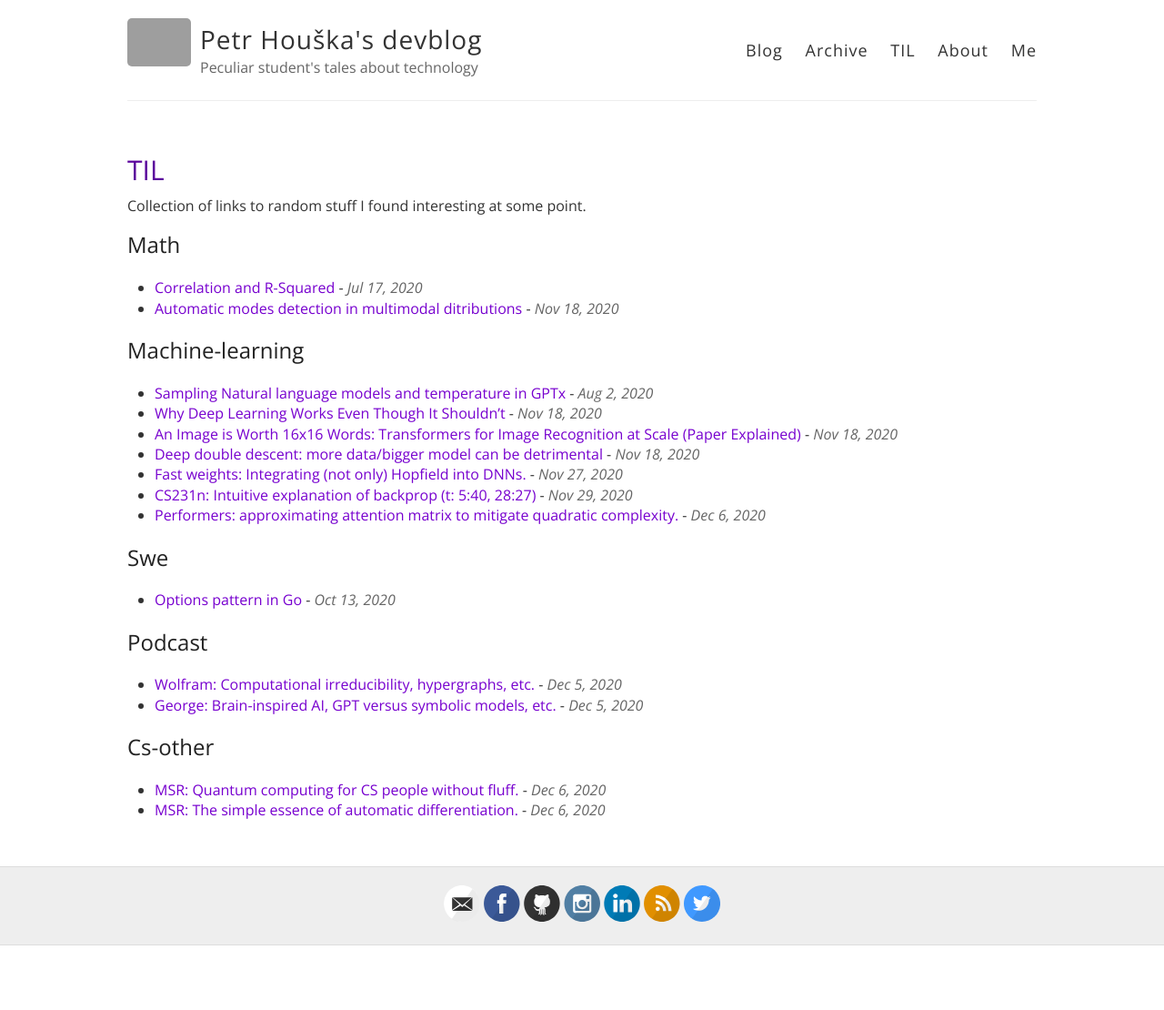
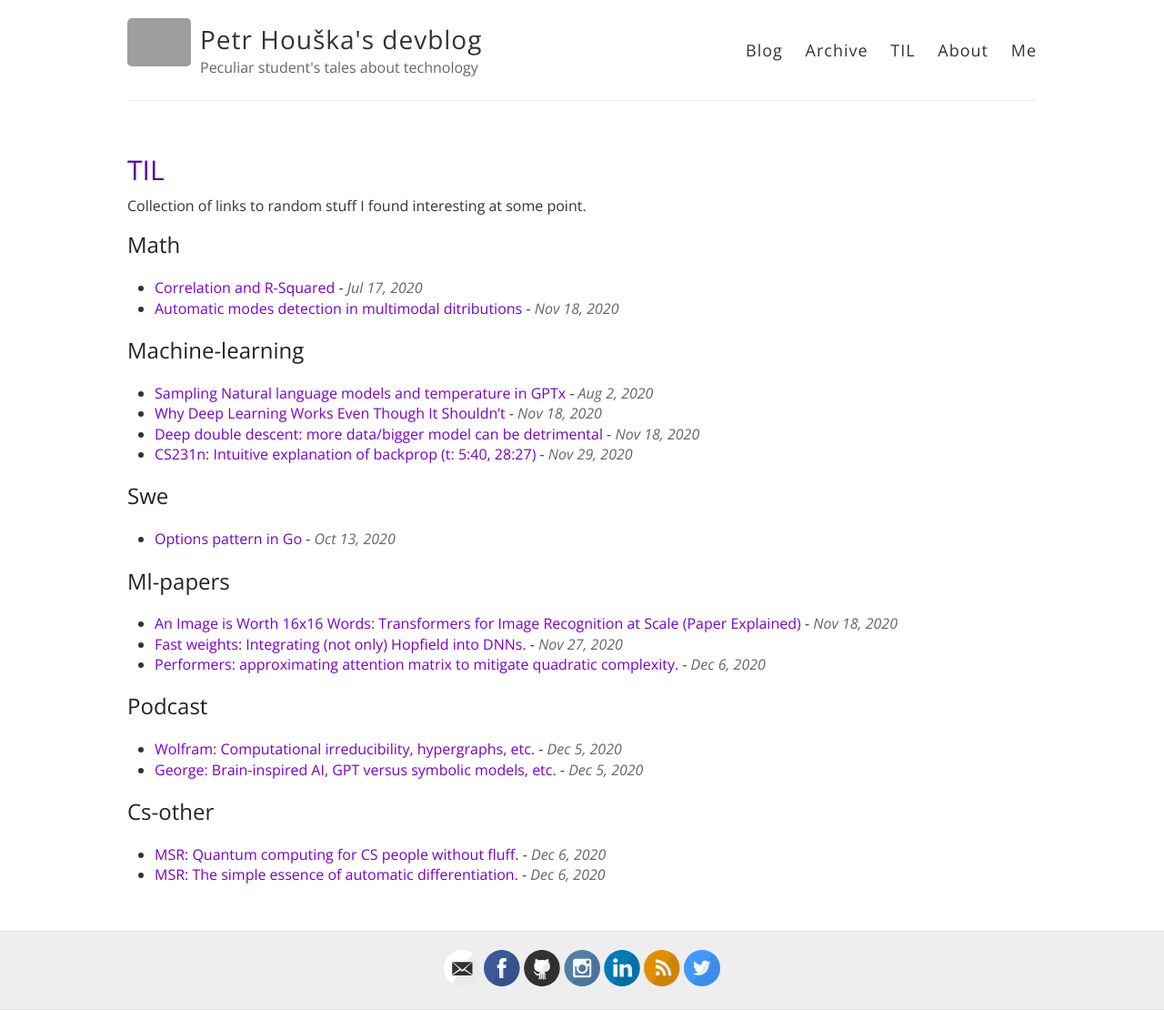
Before and after one commit to petrroll/devblog, a Jekyll site: the page built from til.html, in a window 1280 px wide. Shown: the whole page at 91% size. Built offline with Jekyll 4.4.1, drawn with Linux system fonts in a browser that asks for light colours; before the commit the page ends 1039 px from its top, so only the background shows below that; grey boxes are pictures that could not be loaded.

Commit message:
Create new category -> TIL ml papers.

```diff
--- a/_til/2020-11-18-an-image-is-worth-16x16-words-transformers-for-image-recognition-at-scale-paper-explained.markdown
+++ b/_til/2020-11-18-an-image-is-worth-16x16-words-transformers-for-image-recognition-at-scale-paper-explained.markdown
@@ -1,6 +1,6 @@
 ---
 date:   2020-11-18 14:38:16 +0100
 author: Petr Houška
-category: machine-learning
+category: ML-papers
 ---
 [An Image is Worth 16x16 Words: Transformers for Image Recognition at Scale (Paper Explained)](https://www.youtube.com/watch?v=TrdevFK_am4)
--- a/_til/2020-11-27-fast-weights-integrating-not-only-hopfield-into-dnns.markdown
+++ b/_til/2020-11-27-fast-weights-integrating-not-only-hopfield-into-dnns.markdown
@@ -1,6 +1,6 @@
 ---
 date:   2020-11-27 16:01:32 +0100
 author: Petr Houška
-category: machine-learning
+category: ML-papers
 ---
 [Fast weights: Integrating (not only) Hopfield into DNNs.](https://www.youtube.com/watch?v=Hd20zGKAdoI)
--- a/_til/2020-12-06-performers-approximating-attention-matrix-to-mitigate-quadratic-complexity.markdown
+++ b/_til/2020-12-06-performers-approximating-attention-matrix-to-mitigate-quadratic-complexity.markdown
@@ -1,6 +1,6 @@
 ---
 date:   2020-12-06 17:47:09 +0100
 author: Petr Houška
-category: machine-learning
+category: ML-papers
 ---
 [Performers: approximating attention matrix to mitigate quadratic complexity.](https://www.youtube.com/watch?v=xJrKIPwVwGM)
```
